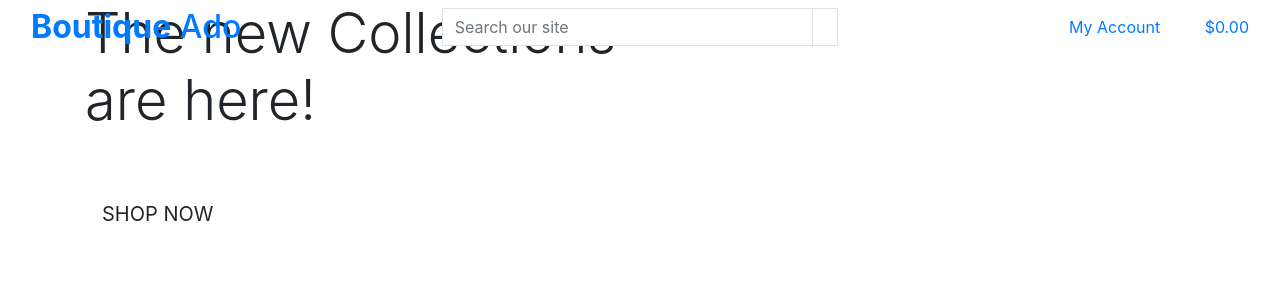
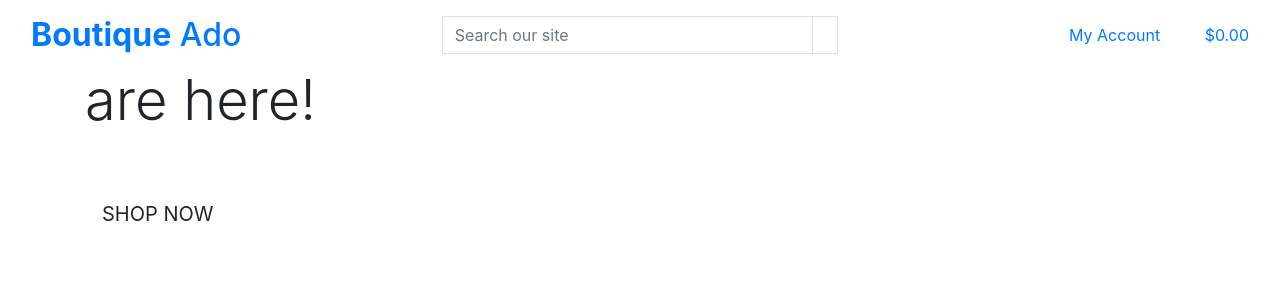
Before and after one commit to Omar-Alme/Boutique-django, a Django app: template home/templates/home/index.html in a window 1280 px wide. Shown: the top 300 px of the page. Run offline with Django 3.2, Linux system fonts and the light colour scheme; the template is opened without the code that fills it, so the values that code supplies are empty.

Commit message:
Change nav bg white and add more classes to it

```diff
--- a/templates/base.html
+++ b/templates/base.html
@@ -32,7 +32,7 @@
   </head>
   <body>
     <header class="container-fluid fixed-top">
-        <div class="row">
+        <div id="topnav" class="row bg-white pt-lg-2 d-none d-lg-flex">
               <div class="col-12 col-lg-4 my-auto py-lg-0 text-center text-lg-left">
                   <a href="{% url 'home' %}" class="nav-link main-logo-link">
                       <h2 class="logo-font text-black my-0"><strong>Boutique</strong> Ado</h2>
```
